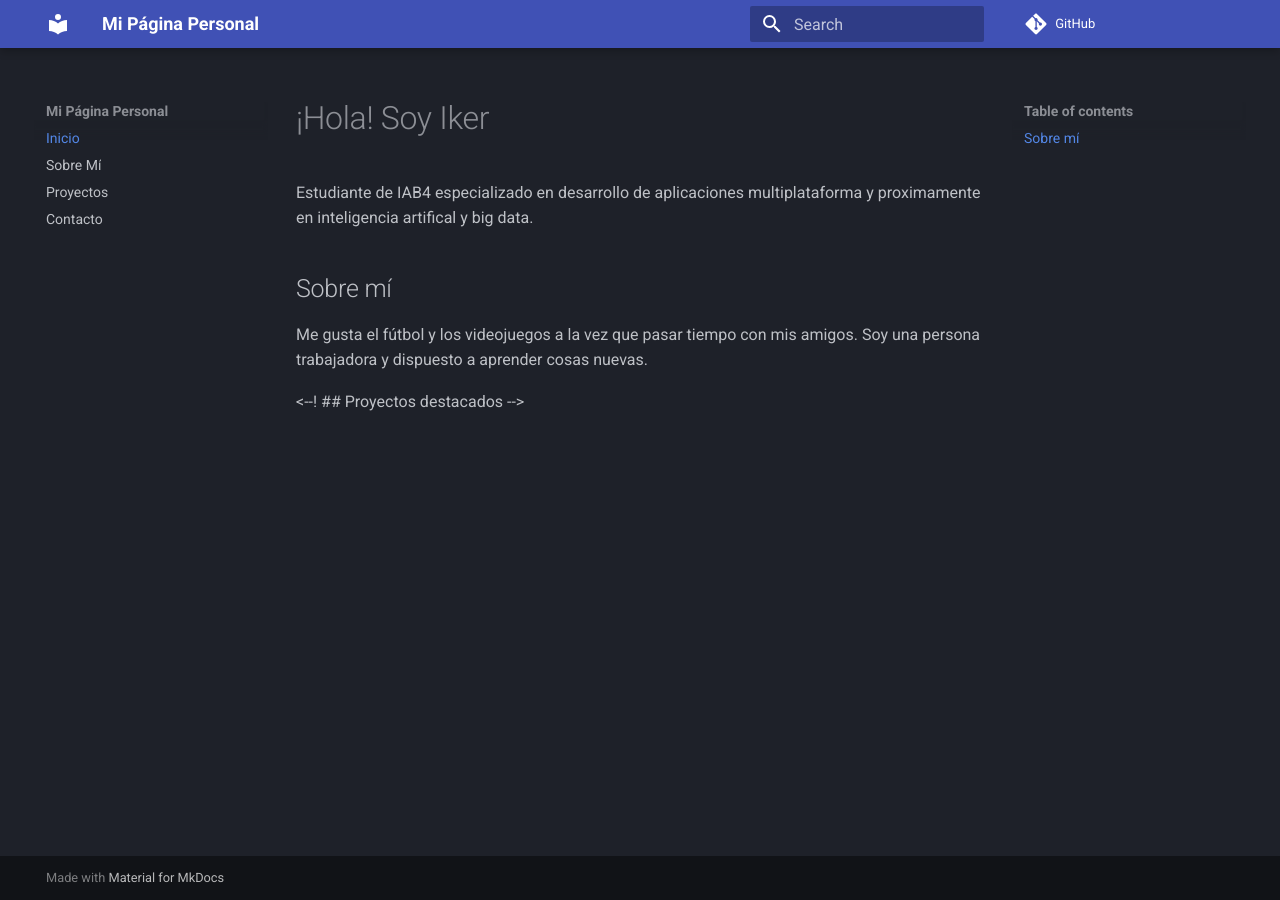
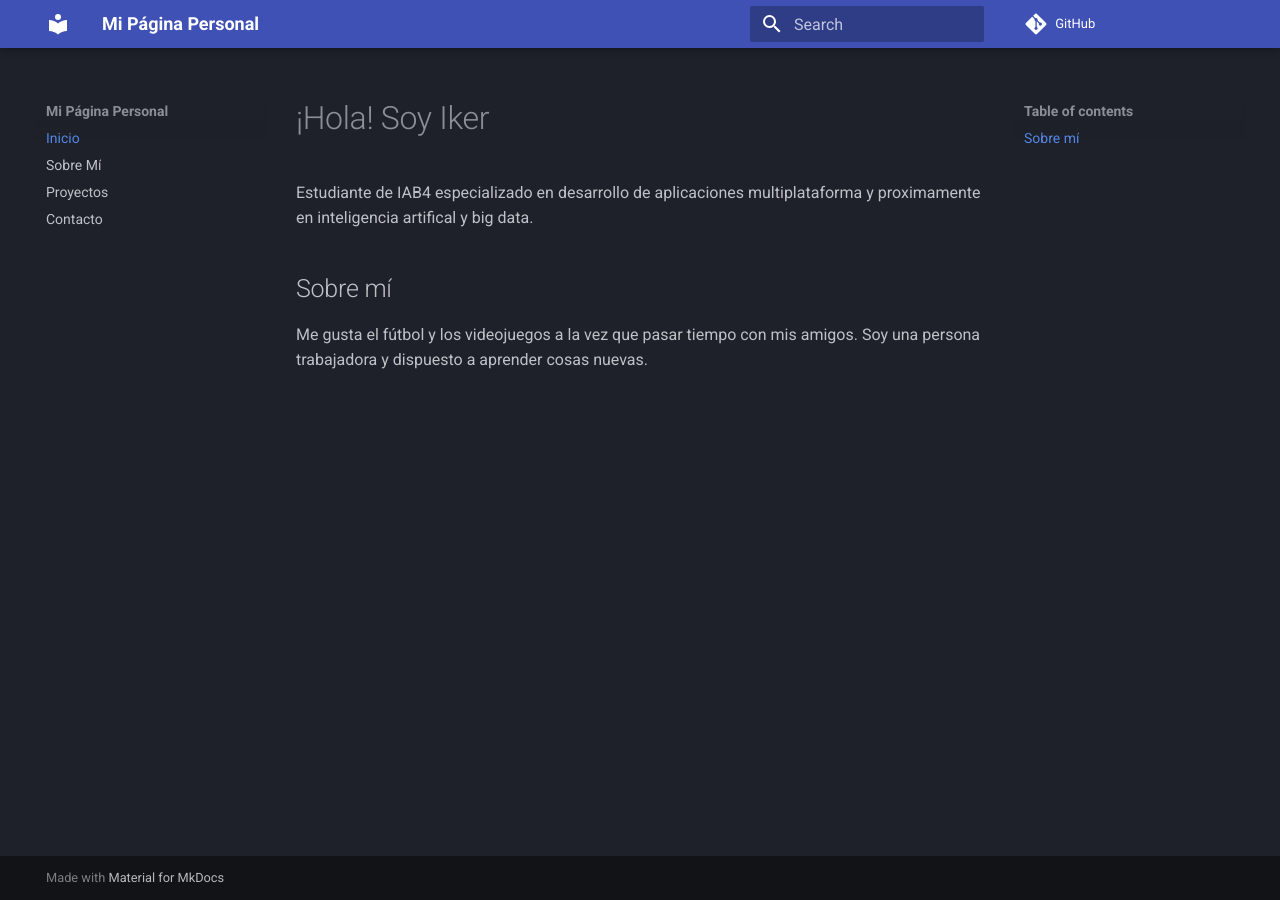
Before and after one commit to iker-iglesias/iker-iglesias.github.io, an MkDocs documentation site: the page built from docs/index.md, in a window 1280 px wide. Built offline with MkDocs 1.6.1 and Material for MkDocs 9.7.7, drawn with Linux system fonts in a browser that asks for light colours; comment, search, counter and statistics services are not loaded.

Commit message:
cambio en el comentario de index

```diff
--- a/docs/index.md
+++ b/docs/index.md
@@ -6,4 +6,4 @@ Estudiante de IAB4 especializado en desarrollo de aplicaciones multiplataforma y
 Me gusta el fútbol y los videojuegos a la vez que pasar tiempo con mis amigos.
 Soy una persona trabajadora y dispuesto a aprender cosas nuevas.
 
-<--! ## Proyectos destacados -->
+<!-- ## Proyectos destacados -->
```
